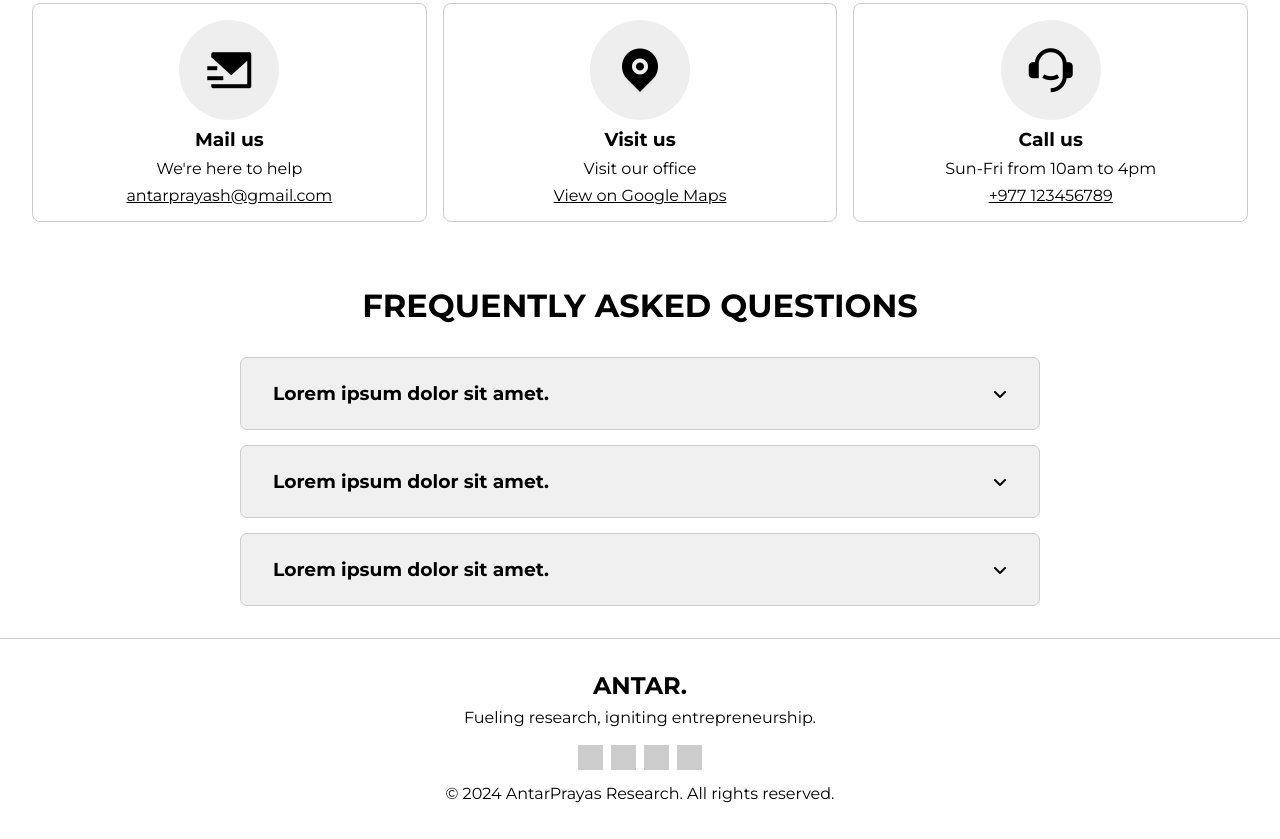
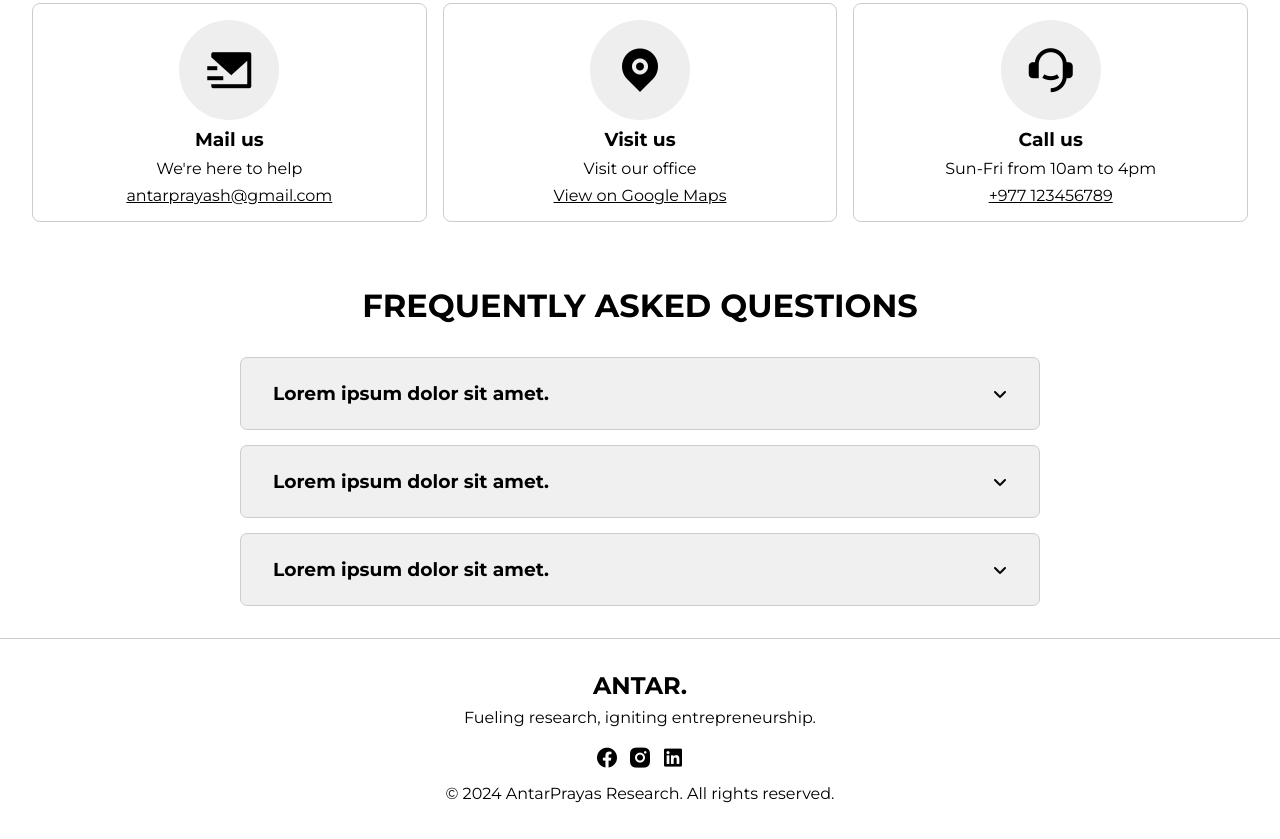
Before and after one commit to ashishshres/Antar-Research, a plain HTML site: page index.html in a window 1280 px wide. Shown: the part 2794-3633 px from the top of the page. Drawn offline with nearby package versions, Linux system fonts and the light colour scheme; a script that the page names is missing.

Commit message:
add socials

```diff
--- a/index.html
+++ b/index.html
@@ -22,6 +22,7 @@
             <a href="#">Events</a>
         </nav>
     </header>
+
     <main>
         <section class="hero">
             <h2>Fueling research, igniting<br>
@@ -251,10 +252,21 @@
             <h2>ANTAR.</h2>
             <p>Fueling research, igniting entrepreneurship.</p>
             <div class="socials">
-                <div></div>
-                <div></div>
-                <div></div>
-                <div></div>
+                <div>
+                    <a href="#">
+                        <i class="ri-facebook-circle-fill"></i>
+                    </a>
+                </div>
+                <div>
+                    <a href="#">
+                        <i class="ri-instagram-fill"></i>
+                    </a>
+                </div>
+                <div>
+                    <a href="#">
+                        <i class="ri-linkedin-box-fill"></i>
+                    </a>
+                </div>
             </div>
         </section>
         <section class="copy">
--- a/src/index.css
+++ b/src/index.css
@@ -419,7 +419,10 @@ footer .info .socials {
 footer .socials div {
     height: 25px;
     width: 25px;
-    background-color: #ccc;
+}
+
+footer .socials i {
+    font-size: 1.5rem;
 }
 
 footer .copy {
```
